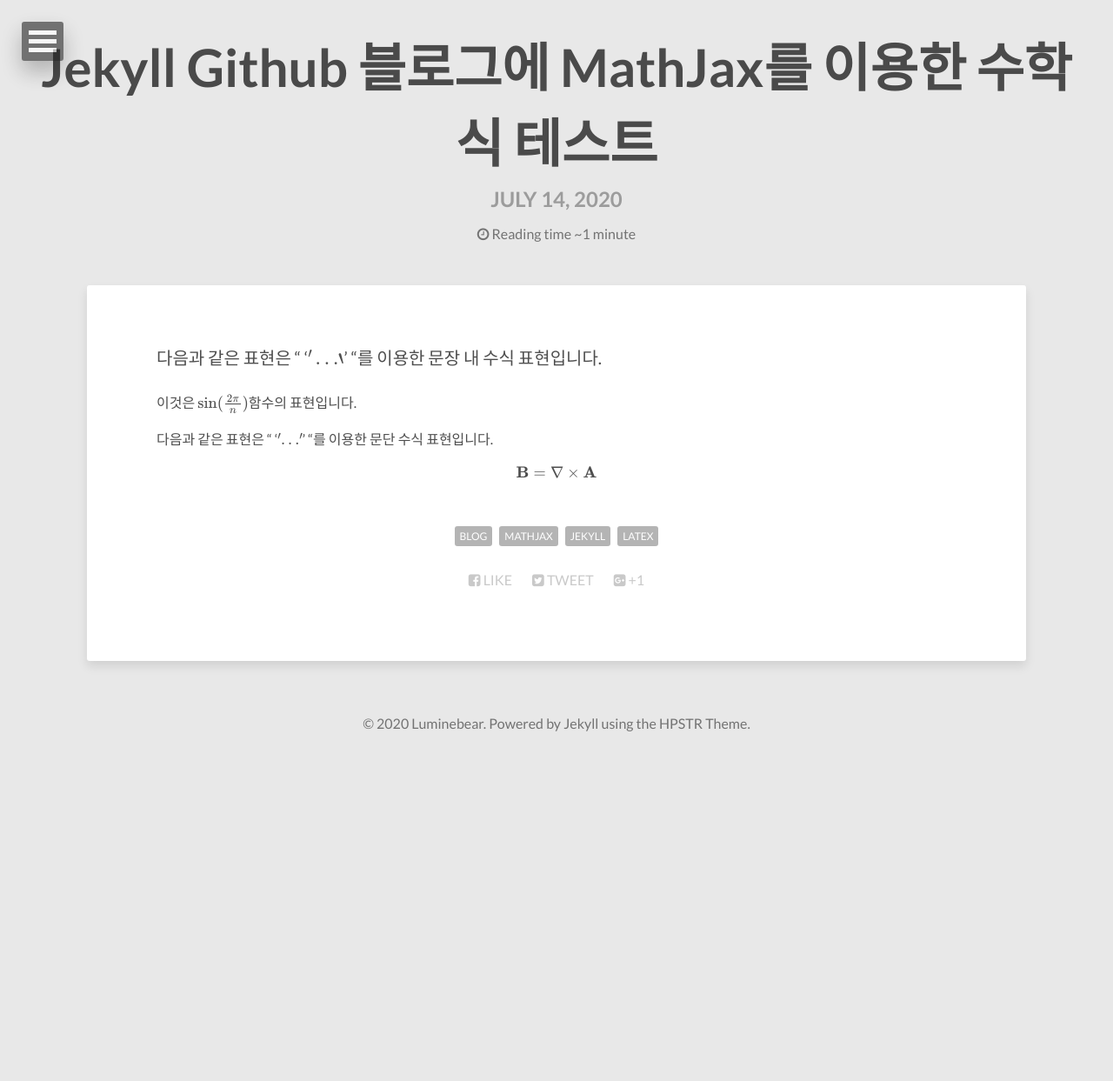
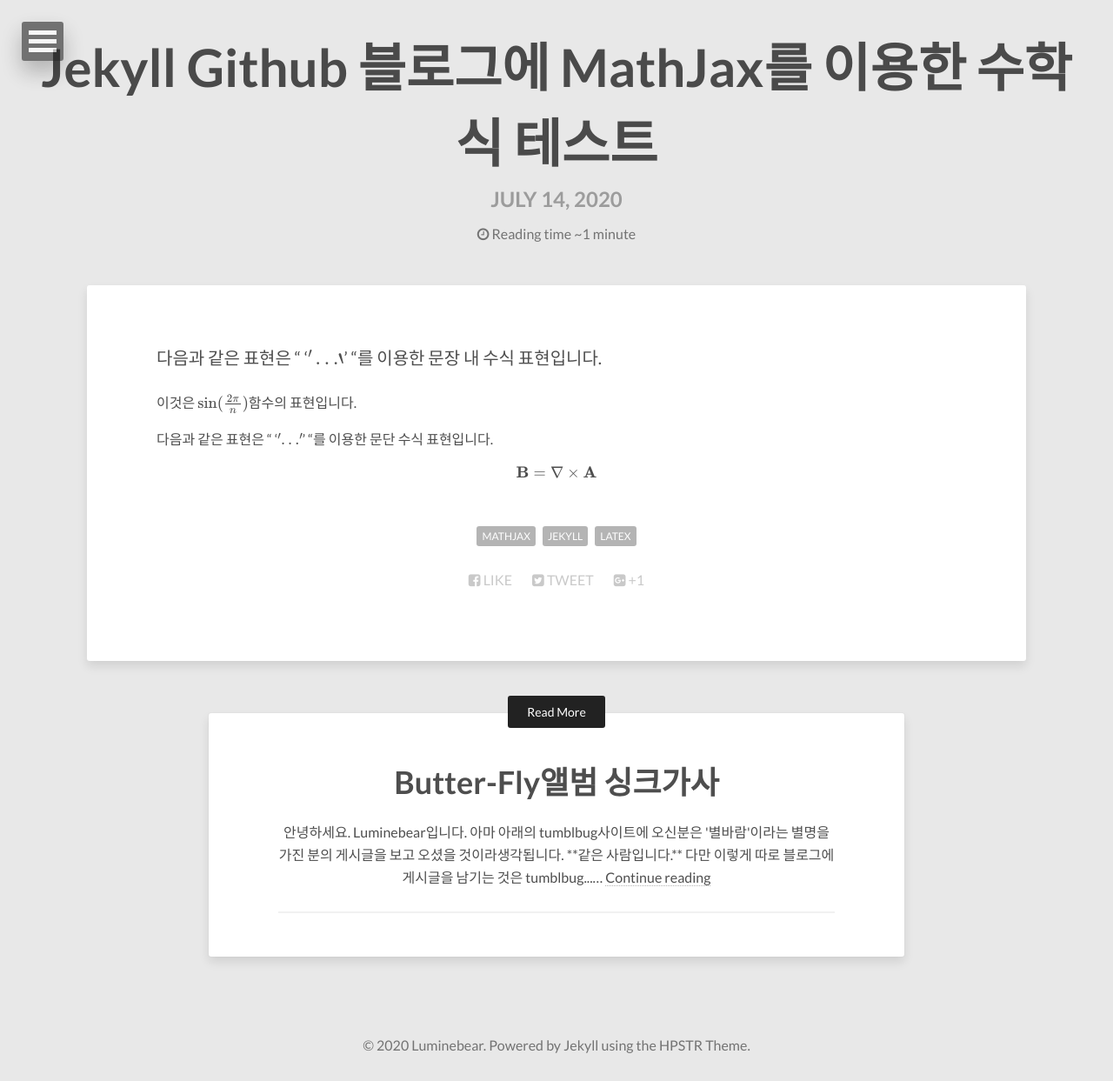
Before and after one commit to Luminebear/Luminebear.github.io, a Jekyll site: the page built from _posts/2020-07-14-MathJax-Test.md, in a window 1280 px wide. Shown: the whole page at 87% size. Built offline with Jekyll 4.4.1, drawn with Linux system fonts in a browser that asks for light colours; nearby versions of some CDN libraries; our own code applies the rules of GitHub Pages for plain Markdown files; formulas are drawn with MathJax 3; before the commit the page ends 900 px from its top, so only the background shows below that.

Commit message:
little changes

```diff
--- a/_data/navigation.yml
+++ b/_data/navigation.yml
@@ -5,6 +5,3 @@
 
 - title: Theme Setup
   url: /theme-setup/
-
-- title: External Link
-  url: http://mademistakes.com
--- a/_posts/2020-07-14-MathJax-Test.md
+++ b/_posts/2020-07-14-MathJax-Test.md
@@ -1,10 +1,6 @@
 ---
 title: "Jekyll Github 블로그에 MathJax를 이용한 수학식 테스트"
-tags:
-    - Blog
-    - MathJax
-    - Jekyll
-    - LaTeX
+tags: [MathJax, Jekyll, LaTeX]
 mathjax: true # MathJax 사용을 위한 태그
 comments: false # 댓글기능
 ---
```
Also changed, not shown: _posts/2020-07-18-Butter-Fly-album-synclyrics.md (+3 -2 lines).
